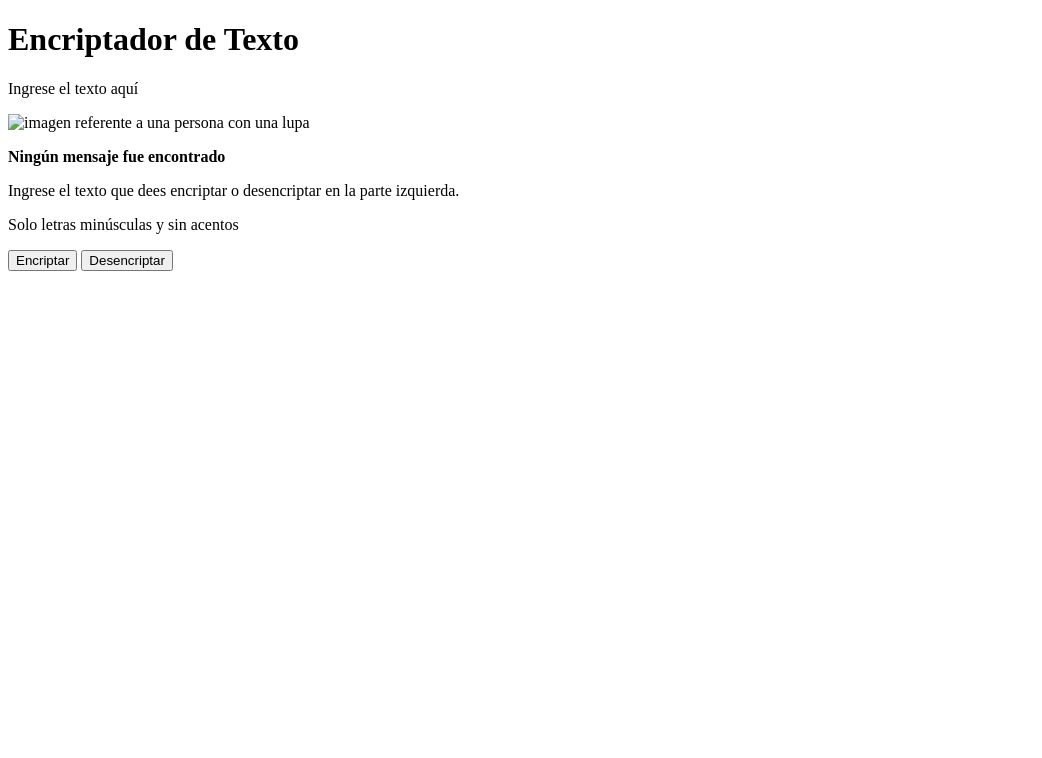
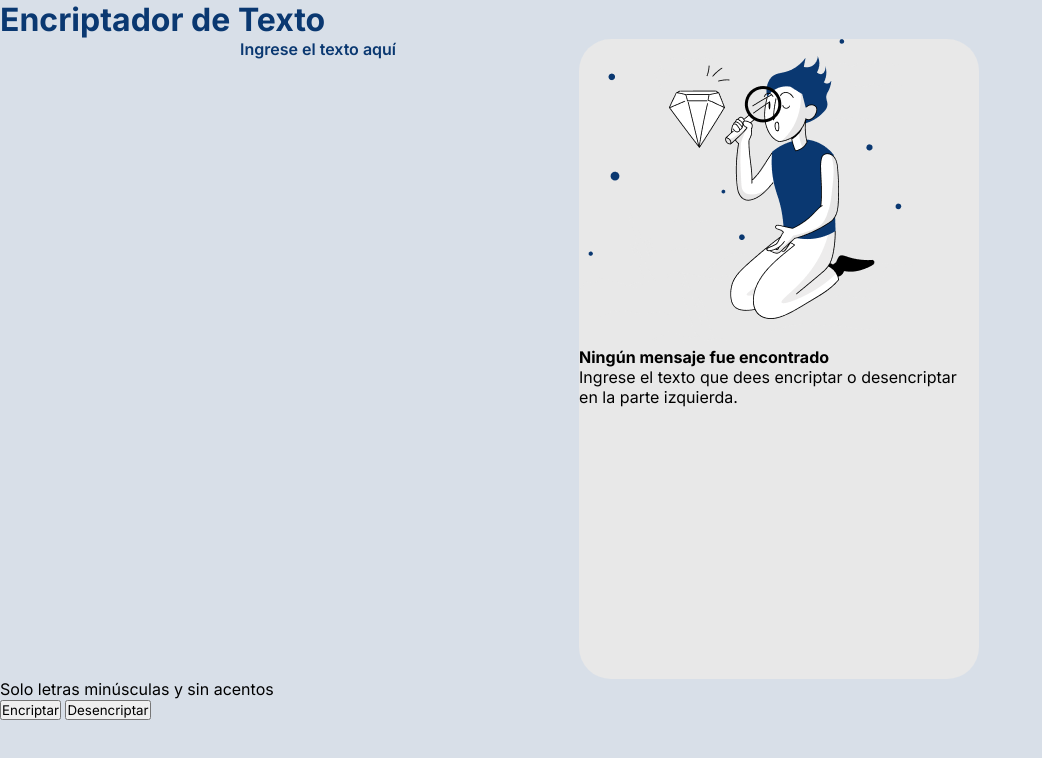
Before and after one commit to xMajestyCz/EncriptadorTexto, a plain HTML site: page index.html in a window 1280 px wide. Shown: the whole page, without its empty margins (0-1042 px from the left). Drawn offline with Linux system fonts and the light colour scheme.

Commit message:
avanzando en el diseño y agregando etiquetas en html

```diff
--- a/index.html
+++ b/index.html
@@ -3,16 +3,17 @@
 <head>
     <meta charset="UTF-8">
     <meta name="viewport" content="width=device-width, initial-scale=1.0">
+    <link rel="stylesheet" href="style.css">
     <title>Encriptador de texto</title>
 </head>
 <body>
     <header>
-        <h1>Encriptador de Texto</h1>
+        <h1 class="titulo">Encriptador de Texto</h1>
     </header>
-    <main>
-        <p>Ingrese el texto aquí</p>
-        <aside>
-            <img src="" alt="imagen referente a una persona con una lupa">
+    <main class="encriptar-desencriptar">
+        <p class="texto">Ingrese el texto aquí</p>
+        <aside class="fondo-mensaje-desencriptado">
+            <img src="buscando.png" alt="imagen referente a una persona con una lupa">
             <p><strong>Ningún mensaje fue encontrado</strong></p>
             <p>Ingrese el texto que dees encriptar o desencriptar en la parte izquierda.</p>
         </aside>
--- /dev/null
+++ b/style.css
@@ -0,0 +1,27 @@
+@import url('https://fonts.googleapis.com/css2?family=Inter:wght@100..900&family=Krona+One&family=Montserrat:ital,wght@0,100..900;1,100..900&display=swap');
+*{
+    padding: 0;
+    margin: 0;
+    font-family: "Inter", sans-serif;
+}
+body{
+    background-color: #D8DFE8;
+}
+.titulo{
+    color: #0A3871;
+}
+.encriptar-desencriptar{
+    display: flex;
+    gap: 183px;
+}
+.texto{
+    margin-left: 240px;
+    color: #0A3871;
+    font-weight: 600;
+}
+.fondo-mensaje-desencriptado{
+    width: 400px;
+    height: 80vh;
+    background-color: #E8E8E8;
+    border-radius: 32px;
+}
```
Also changed, not shown: app.js (added), buscando.png (added).
